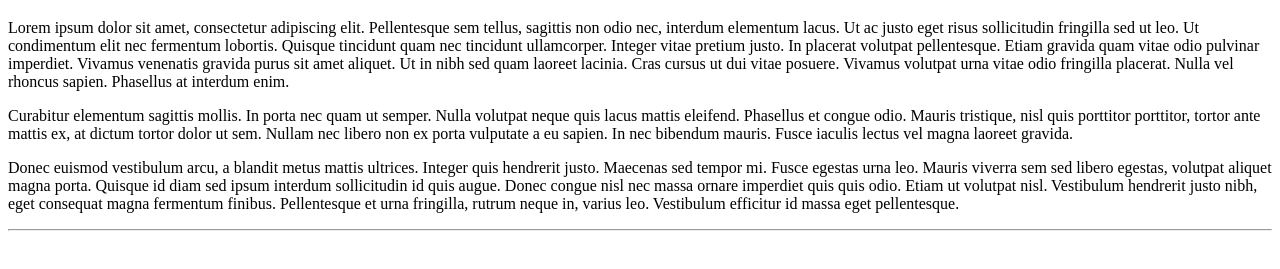
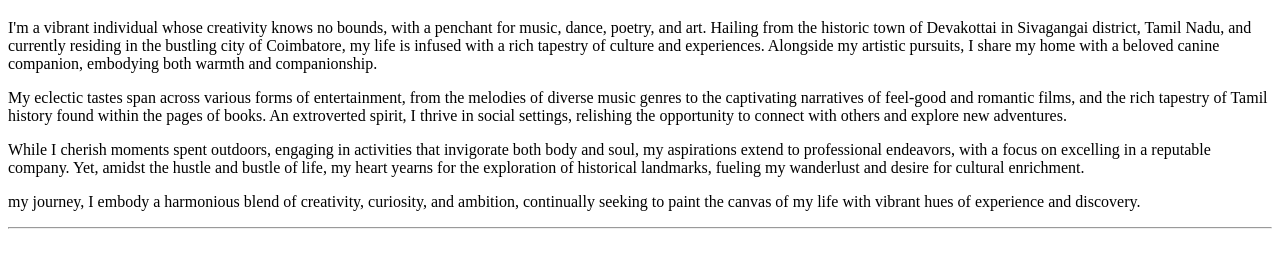
Before and after one commit to praveenkumarsuresh5201/Resume, a plain HTML site: page public/about.html in a window 1280 px wide. Shown: the part 61-330 px from the top of the page. Drawn offline with Linux system fonts and the light colour scheme.

Commit message:
Update about.html

```diff
--- a/public/about.html
+++ b/public/about.html
@@ -7,25 +7,26 @@
 </head>
 <body>
     <h1>About Me</h1>
-<p>Lorem ipsum dolor sit amet, consectetur adipiscing elit. Pellentesque sem tellus, sagittis non odio nec, interdum
-  elementum lacus. Ut ac justo eget risus sollicitudin fringilla sed ut leo. Ut condimentum elit nec fermentum lobortis.
-  Quisque tincidunt quam nec tincidunt ullamcorper. Integer vitae pretium justo. In placerat volutpat pellentesque.
-  Etiam
-  gravida quam vitae odio pulvinar imperdiet. Vivamus venenatis gravida purus sit amet aliquet. Ut in nibh sed quam
-  laoreet lacinia. Cras cursus ut dui vitae posuere. Vivamus volutpat urna vitae odio fringilla placerat. Nulla vel
-  rhoncus sapien. Phasellus at interdum enim.</p>
+<p>I'm a vibrant individual whose creativity knows no bounds, with a penchant for music, dance, poetry, and
+   art. Hailing from the historic town of Devakottai in Sivagangai district, Tamil Nadu, and currently
+   residing in the bustling city of Coimbatore, my life is infused with a rich tapestry of culture and
+   experiences. Alongside my artistic pursuits, I share my home with a beloved canine companion,
+   embodying both warmth and companionship.</p>
 
-<p>Curabitur elementum sagittis mollis. In porta nec quam ut semper. Nulla volutpat neque quis lacus mattis eleifend.
-  Phasellus et congue odio. Mauris tristique, nisl quis porttitor porttitor, tortor ante mattis ex, at dictum tortor
-  dolor
-  ut sem. Nullam nec libero non ex porta vulputate a eu sapien. In nec bibendum mauris. Fusce iaculis lectus vel magna
-  laoreet gravida.</p>
+   <p>My eclectic tastes span across various forms of
+   entertainment, from the melodies of diverse music genres to the captivating narratives of feel-good and
+   romantic films, and the rich tapestry of Tamil history found within the pages of books. An extroverted
+   spirit, I thrive in social settings, relishing the opportunity to connect with others and explore new
+   adventures. </p>
 
-<p>Donec euismod vestibulum arcu, a blandit metus mattis ultrices. Integer quis hendrerit justo. Maecenas sed tempor mi.
-  Fusce egestas urna leo. Mauris viverra sem sed libero egestas, volutpat aliquet magna porta. Quisque id diam sed ipsum
-  interdum sollicitudin id quis augue. Donec congue nisl nec massa ornare imperdiet quis quis odio. Etiam ut volutpat
-  nisl. Vestibulum hendrerit justo nibh, eget consequat magna fermentum finibus. Pellentesque et urna fringilla, rutrum
-  neque in, varius leo. Vestibulum efficitur id massa eget pellentesque.</p>
+   <p>While I cherish moments spent outdoors, engaging in activities that invigorate both body
+   and soul, my aspirations extend to professional endeavors, with a focus on excelling in a reputable
+   company. Yet, amidst the hustle and bustle of life, my heart yearns for the exploration of historical
+   landmarks, fueling my wanderlust and desire for cultural enrichment.</p>
+
+   <p>my journey, I embody a
+   harmonious blend of creativity, curiosity, and ambition, continually seeking to paint the canvas of my life
+   with vibrant hues of experience and discovery.</p>
 </body>
 <hr/>
 </html>
```
